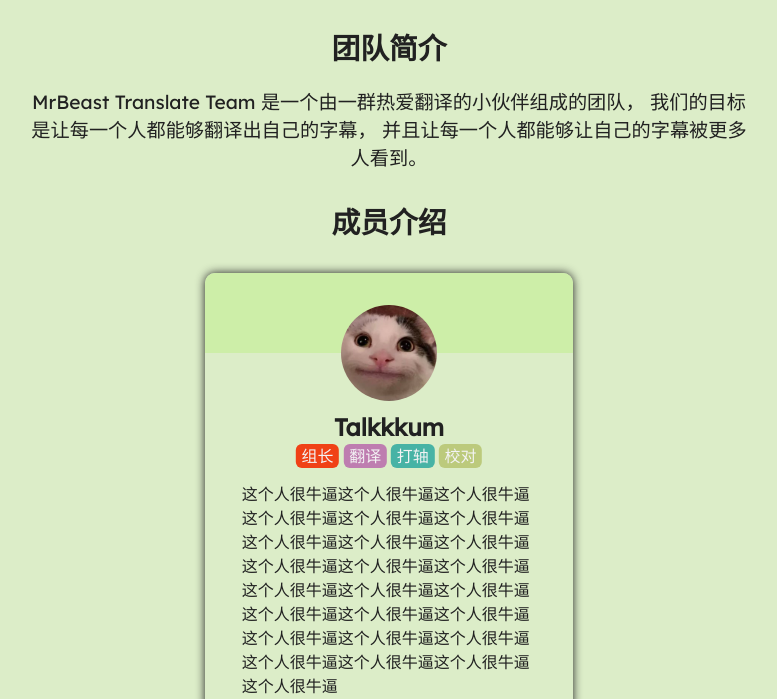
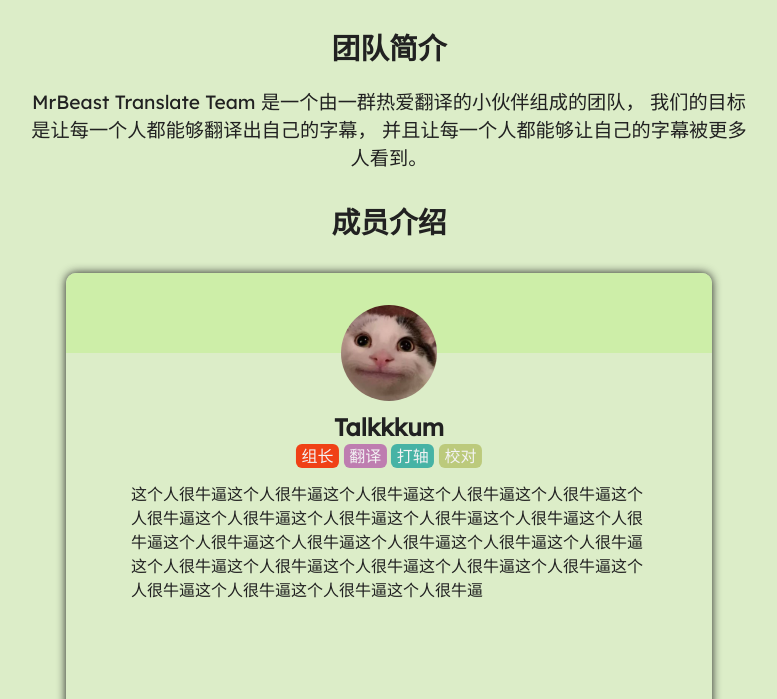
Before and after one commit to Justin116/justin116.github.io, a plain HTML site: page MrBeast/index.html in a window 1280 px wide. Shown: the part 101-800 px from the top of the page, without its empty margins (251-1028 px from the left). Drawn offline with Linux system fonts and the light colour scheme.

Commit message:
Add files via upload

```diff
--- a/MrBeast/index.css
+++ b/MrBeast/index.css
@@ -59,14 +59,26 @@ body {
 }
 
 .card {
-  width: 23em;
-  height: 32em;
   background-color: #DCEDC8;
   border-radius: 10px;
   box-shadow: 0px 0px 10px #212121;
   margin: 0 auto;
   margin-top: 2em;
   position: relative;
+}
+
+@media all and (orientation: landscape) {
+  .card {
+    width: 23em;
+    height: 32em;
+  }
+}
+
+@media all and (orientation: landscape) {
+  .card {
+    width: 90%;
+    height: 32em;
+  }
 }
 
 .topBar {
```
